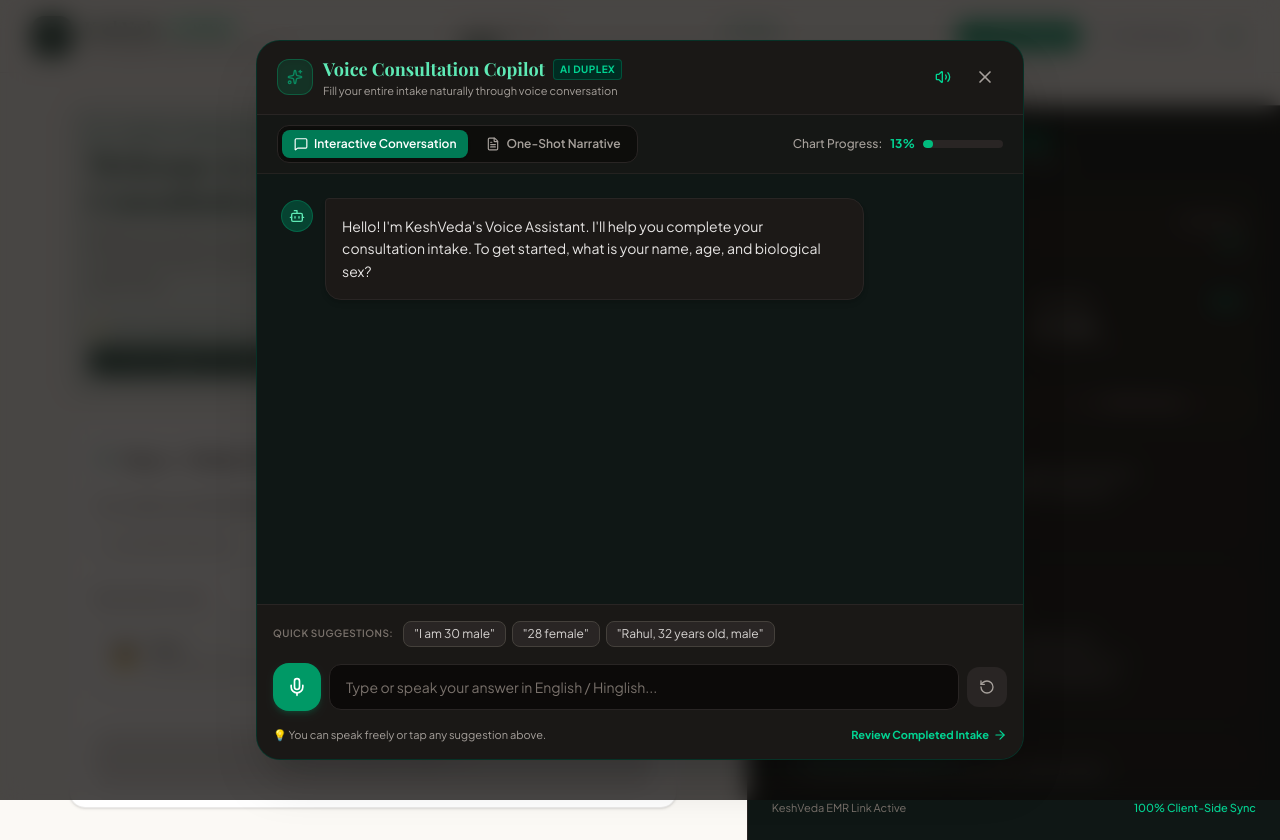
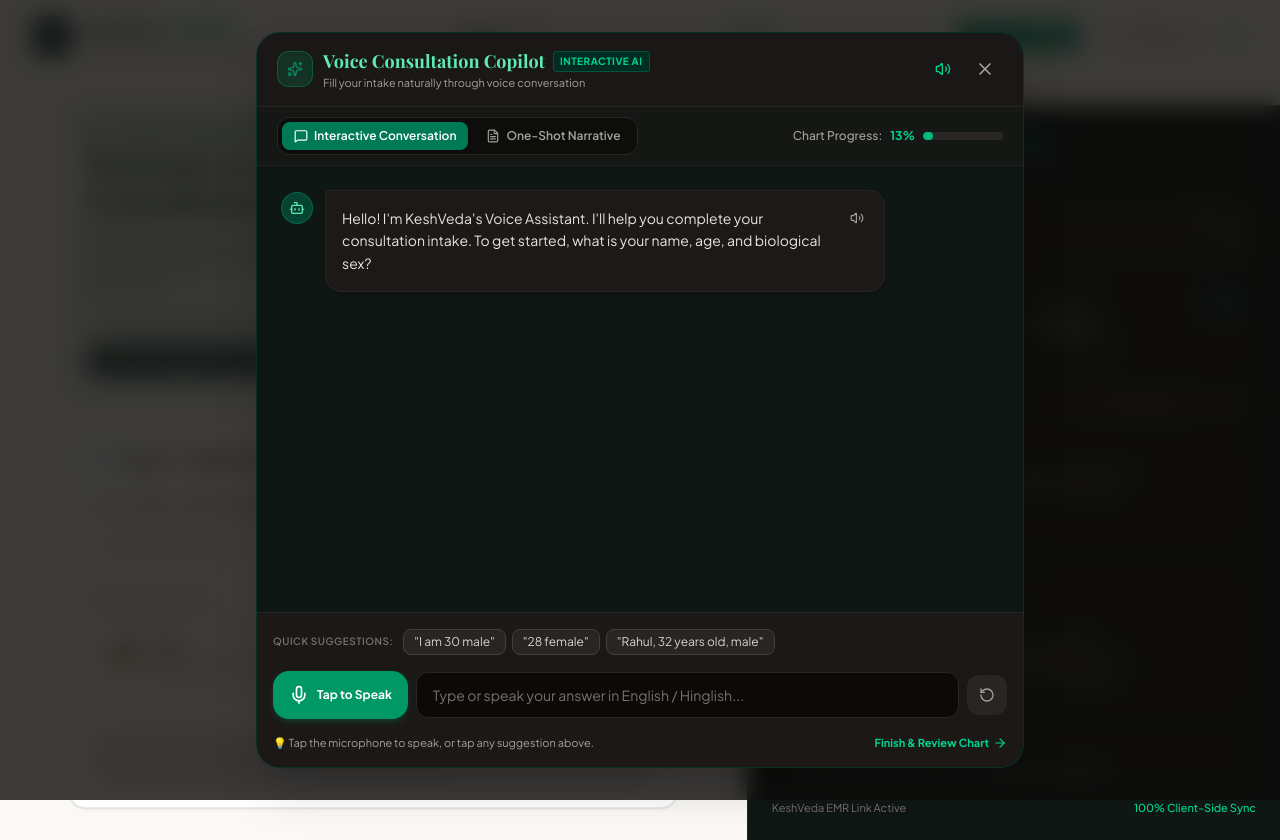
Before and after one commit to Supriyo760/KeshVeda, a React (Vite) app: page / in a window 1280 px wide. Both pictures are taken after a click on the button "Voice Copilot". Built offline with nearby package versions, Linux system fonts and the light colour scheme; a web font is replaced by a local one.

Commit message:
fix: eliminate speech recognition feedback loop with tap-to-speak user control and audio safety checks

```diff
--- a/src/components/StoryModeModal.tsx
+++ b/src/components/StoryModeModal.tsx
@@ -1,4 +1,4 @@
-import React, { useState, useEffect, useRef, useCallback } from 'react';
+import React, { useState, useEffect, useRef } from 'react';
 import { useIntake } from '../context/IntakeContext';
 import { extractIntakeFromNarrative, ExtractionResult } from '../engine/nlpExtractor';
 import { determineNextQuestion, buildConversationalResponse, CopilotMessage, NextQuestionPlan } from '../engine/voiceCopilot';
@@ -17,7 +17,8 @@ import {
   User,
   Send,
   RotateCcw,
-  CheckCircle2
+  CheckCircle2,
+  Play
 } from 'lucide-react';
 
 export const StoryModeModal: React.FC = () => {
@@ -52,26 +53,25 @@ export const StoryModeModal: React.FC = () => {
 
   const recognitionRef = useRef<any>(null);
   const chatBottomRef = useRef<HTMLDivElement>(null);
+  const isListeningRef = useRef(isListening);
+  isListeningRef.current = isListening;
+  const isAudioMutedRef = useRef(isAudioMuted);
+  isAudioMutedRef.current = isAudioMuted;
   const intakeRef = useRef(intake);
   intakeRef.current = intake;
 
   // Speak AI text using Web Speech Synthesis
-  const speakAiMessage = useCallback((textToSpeak: string, autoListenAfter = true) => {
+  const speakText = (textToSpeak: string) => {
     if (typeof window === 'undefined' || !('speechSynthesis' in window)) return;
     window.speechSynthesis.cancel();
 
-    if (isAudioMuted) {
-      if (autoListenAfter && recognitionRef.current && !isListening) {
-        try { recognitionRef.current.start(); setIsListening(true); } catch (e) {}
-      }
-      return;
-    }
+    if (isAudioMutedRef.current) return;
 
     const utterance = new SpeechSynthesisUtterance(textToSpeak);
     utterance.rate = 1.05;
     utterance.pitch = 1.0;
 
-    // Pick an English-IN or clear natural English voice if available
+    // Pick clean natural English voice if available
     const voices = window.speechSynthesis.getVoices();
     const preferredVoice = voices.find(v => v.lang.includes('en-IN') || v.lang.includes('en_IN')) ||
                            voices.find(v => v.name.includes('Google') || v.name.includes('Natural')) ||
@@ -80,21 +80,10 @@ export const StoryModeModal: React.FC = () => {
 
     utterance.onstart = () => {
       setIsAiSpeaking(true);
-      if (isListening && recognitionRef.current) {
-        try { recognitionRef.current.stop(); setIsListening(false); } catch (e) {}
-      }
     };
 
     utterance.onend = () => {
       setIsAiSpeaking(false);
-      if (autoListenAfter && recognitionRef.current && !isListening) {
-        try {
-          recognitionRef.current.start();
-          setIsListening(true);
-        } catch (e) {
-          console.warn('Auto-listen error:', e);
-        }
-      }
     };
 
     utterance.onerror = () => {
@@ -102,7 +91,7 @@ export const StoryModeModal: React.FC = () => {
     };
 
     window.speechSynthesis.speak(utterance);
-  }, [isAudioMuted, isListening]);
+  };
 
   // Initialize Speech Recognition
   useEffect(() => {
@@ -115,6 +104,7 @@ export const StoryModeModal: React.FC = () => {
         recognition.lang = 'en-IN';
 
         recognition.onresult = (event: any) => {
+          setIsListening(false);
           const transcript = event.results[0][0].transcript;
           if (activeMode === 'copilot') {
             handlePatientSpokenTurn(transcript);
@@ -124,7 +114,7 @@ export const StoryModeModal: React.FC = () => {
         };
 
         recognition.onerror = (err: any) => {
-          console.warn('Speech recognition error:', err);
+          console.warn('Speech recognition status:', err.error);
           setIsListening(false);
         };
 
@@ -139,7 +129,9 @@ export const StoryModeModal: React.FC = () => {
     }
 
     return () => {
-      if (recognitionRef.current) recognitionRef.current.stop();
+      if (recognitionRef.current) {
+        try { recognitionRef.current.stop(); } catch (e) {}
+      }
       if (typeof window !== 'undefined' && 'speechSynthesis' in window) {
         window.speechSynthesis.cancel();
       }
@@ -161,7 +153,7 @@ export const StoryModeModal: React.FC = () => {
     }
   }, [freeFlowText, intake]);
 
-  // Initial Copilot greeting on open
+  // Initial Copilot greeting when modal opens
   useEffect(() => {
     if (isStoryModalOpen && activeMode === 'copilot' && messages.length === 0) {
       const initialPlan = determineNextQuestion(intakeRef.current);
@@ -176,14 +168,26 @@ export const StoryModeModal: React.FC = () => {
 
       setMessages([welcomeMsg]);
       setTimeout(() => {
-        speakAiMessage(initialPlan.promptText, true);
-      }, 300);
+        speakText(initialPlan.promptText);
+      }, 250);
     }
-  }, [isStoryModalOpen, activeMode, speakAiMessage]);
+  }, [isStoryModalOpen, activeMode]);
 
   // Handle patient spoken / typed reply in Copilot mode
   const handlePatientSpokenTurn = (text: string) => {
     if (!text.trim()) return;
+
+    // Stop listening
+    if (recognitionRef.current) {
+      try { recognitionRef.current.stop(); } catch (e) {}
+    }
+    setIsListening(false);
+
+    // Cancel any current AI speech
+    if (typeof window !== 'undefined' && 'speechSynthesis' in window) {
+      window.speechSynthesis.cancel();
+    }
+    setIsAiSpeaking(false);
 
     // 1. Run NLP Extraction
     const extractionResult = extractIntakeFromNarrative(text, intakeRef.current);
@@ -218,7 +222,8 @@ export const StoryModeModal: React.FC = () => {
     const aiResponseText = buildConversationalResponse(
       extractionResult.confidenceSummary.map(c => c.label),
       nextPlan,
-      updatedIntake.metadata.patient_name
+      updatedIntake.metadata.patient_name,
+      text
     );
 
     const aiMsg: CopilotMessage = {
@@ -231,25 +236,31 @@ export const StoryModeModal: React.FC = () => {
     setMessages(prev => [...prev, userMsg, aiMsg]);
     setCopilotInput('');
 
-    // Speak AI response and auto-listen
-    speakAiMessage(aiResponseText, nextPlan.topic !== 'all_complete');
+    // Speak AI response cleanly
+    setTimeout(() => {
+      speakText(aiResponseText);
+    }, 100);
   };
 
   const toggleMic = () => {
     if (!recognitionRef.current) return;
+
+    // Stop any playing speech before listening
+    if (typeof window !== 'undefined' && 'speechSynthesis' in window) {
+      window.speechSynthesis.cancel();
+    }
+    setIsAiSpeaking(false);
+
     if (isListening) {
-      recognitionRef.current.stop();
+      try { recognitionRef.current.stop(); } catch (e) {}
       setIsListening(false);
     } else {
-      if (typeof window !== 'undefined' && 'speechSynthesis' in window) {
-        window.speechSynthesis.cancel();
-      }
-      setIsAiSpeaking(false);
       try {
         recognitionRef.current.start();
         setIsListening(true);
       } catch (err) {
-        console.error('Mic start error:', err);
+        console.warn('Mic start notice:', err);
+        setIsListening(false);
       }
     }
   };
@@ -258,7 +269,9 @@ export const StoryModeModal: React.FC = () => {
     if (typeof window !== 'undefined' && 'speechSynthesis' in window) {
       window.speechSynthesis.cancel();
     }
-    if (recognitionRef.current) recognitionRef.current.stop();
+    if (recognitionRef.current) {
+      try { recognitionRef.current.stop(); } catch (e) {}
+    }
     setIsStoryModalOpen(false);
     goToStep('summary_review');
   };
@@ -284,14 +297,14 @@ export const StoryModeModal: React.FC = () => {
       timestamp: Date.now(),
     };
     setMessages([welcomeMsg]);
-    speakAiMessage(initialPlan.promptText, true);
+    speakText(initialPlan.promptText);
   };
 
   if (!isStoryModalOpen) return null;
 
   return (
-    <div className="fixed inset-0 z-50 flex items-center justify-center p-3 sm:p-4 bg-stone-950/75 backdrop-blur-md animate-in fade-in duration-200">
-      <div className="bg-[#0F1715] text-stone-100 rounded-3xl max-w-3xl w-full border border-emerald-900/50 shadow-2xl overflow-hidden flex flex-col h-[90vh] max-h-[750px]">
+    <div className="fixed inset-0 z-50 flex items-center justify-center p-3 sm:p-4 bg-stone-950/80 backdrop-blur-md animate-in fade-in duration-200">
+      <div className="bg-[#0F1715] text-stone-100 rounded-3xl max-w-3xl w-full border border-emerald-900/50 shadow-2xl overflow-hidden flex flex-col h-[92vh] max-h-[760px]">
         {/* Modal Top Header */}
         <div className="flex items-center justify-between px-5 py-3.5 border-b border-stone-800 bg-stone-900/90 shrink-0">
           <div className="flex items-center gap-2.5">
@@ -304,17 +317,24 @@ export const StoryModeModal: React.FC = () => {
                   Voice Consultation Copilot
                 </h2>
                 <span className="text-[10px] uppercase font-bold tracking-wider px-1.5 py-0.5 rounded bg-emerald-950 text-emerald-400 border border-emerald-700/50">
-                  AI Duplex
+                  Interactive AI
                 </span>
               </div>
-              <p className="text-[11px] text-stone-400">Fill your entire intake naturally through voice conversation</p>
+              <p className="text-[11px] text-stone-400">Fill your intake naturally through voice conversation</p>
             </div>
           </div>
 
           <div className="flex items-center gap-2">
             {/* Audio Voice Mute Toggle */}
             <button
-              onClick={() => setIsAudioMuted(!isAudioMuted)}
+              onClick={() => {
+                const nextMuted = !isAudioMuted;
+                setIsAudioMuted(nextMuted);
+                if (nextMuted && typeof window !== 'undefined' && 'speechSynthesis' in window) {
+                  window.speechSynthesis.cancel();
+                  setIsAiSpeaking(false);
+                }
+              }}
               className="p-2 rounded-xl text-stone-400 hover:text-white hover:bg-stone-800 transition-colors"
               title={isAudioMuted ? "Unmute AI Voice Readout" : "Mute AI Voice Readout"}
             >
@@ -325,7 +345,9 @@ export const StoryModeModal: React.FC = () => {
             <button
               onClick={() => {
                 if (typeof window !== 'undefined' && 'speechSynthesis' in window) window.speechSynthesis.cancel();
-                if (recognitionRef.current) recognitionRef.current.stop();
+                if (recognitionRef.current) {
+                  try { recognitionRef.current.stop(); } catch (e) {}
+                }
                 setIsStoryModalOpen(false);
               }}
               className="p-2 rounded-xl text-stone-400 hover:text-white hover:bg-stone-800 transition-colors"
@@ -393,13 +415,24 @@ export const StoryModeModal: React.FC = () => {
                     )}
 
                     <div
-                      className={`max-w-[82%] sm:max-w-[75%] p-3.5 sm:p-4 rounded-2xl text-xs sm:text-sm leading-relaxed ${
+                      className={`max-w-[84%] sm:max-w-[78%] p-3.5 sm:p-4 rounded-2xl text-xs sm:text-sm leading-relaxed ${
                         isAi
                           ? 'bg-stone-900 border border-stone-800 text-stone-200 rounded-tl-sm shadow-md'
                           : 'bg-emerald-700 text-white rounded-tr-sm shadow-md shadow-emerald-900/30'
                       }`}
                     >
-                      <p>{msg.text}</p>
+                      <div className="flex items-start justify-between gap-2">
+                        <p>{msg.text}</p>
+                        {isAi && (
+                          <button
+                            onClick={() => speakText(msg.text)}
+                            className="p-1 rounded text-stone-400 hover:text-emerald-400 transition-colors shrink-0"
+                            title="Replay Audio"
+                          >
+                            <Volume2 className="w-3.5 h-3.5" />
+                          </button>
+                        )}
+                      </div>
 
                       {/* Extracted Entity Badges */}
                       {msg.extractedPills && msg.extractedPills.length > 0 && (
@@ -407,7 +440,7 @@ export const StoryModeModal: React.FC = () => {
                           {msg.extractedPills.map((pill, idx) => (
                             <span
                               key={idx}
-                              className="inline-flex items-center gap-1 text-[11px] font-semibold px-2 py-0.5 rounded-md bg-emerald-950/80 text-emerald-300 border border-emerald-700/50"
+                              className="inline-flex items-center gap-1 text-[11px] font-semibold px-2 py-0.5 rounded-md bg-emerald-950/90 text-emerald-300 border border-emerald-700/50"
                             >
                               <Check className="w-3 h-3 text-emerald-400" />
                               <span>{pill.label}: <strong>{pill.value}</strong></span>
@@ -428,16 +461,16 @@ export const StoryModeModal: React.FC = () => {
 
               {/* Status Indicator when AI is speaking or Listening */}
               {isAiSpeaking && (
-                <div className="flex items-center gap-2 text-xs text-emerald-400 bg-emerald-950/40 border border-emerald-800/40 p-2.5 rounded-xl w-fit animate-pulse">
+                <div className="flex items-center gap-2 text-xs text-emerald-400 bg-emerald-950/40 border border-emerald-800/40 p-2.5 rounded-xl w-fit">
                   <Volume2 className="w-4 h-4 animate-bounce" />
                   <span>KeshVeda Assistant is speaking...</span>
                 </div>
               )}
 
               {isListening && (
-                <div className="flex items-center gap-2 text-xs text-red-400 bg-red-950/30 border border-red-800/30 p-2.5 rounded-xl w-fit">
+                <div className="flex items-center gap-2 text-xs text-red-400 bg-red-950/40 border border-red-800/40 p-2.5 rounded-xl w-fit">
                   <span className="w-2.5 h-2.5 rounded-full bg-red-500 animate-ping" />
-                  <span>Listening to you... speak naturally</span>
+                  <span>Listening... Speak your answer now (or tap mic to stop)</span>
                 </div>
               )}
 
@@ -445,7 +478,7 @@ export const StoryModeModal: React.FC = () => {
             </div>
 
             {/* Interactive Turn Controls Centerpiece */}
-            <div className="p-4 border-t border-stone-800 bg-stone-900/90 space-y-3 shrink-0">
+            <div className="p-4 border-t border-stone-800 bg-stone-900/95 space-y-3 shrink-0">
               {/* Quick Reply Chips */}
               {currentPlan.suggestedQuickReplies.length > 0 && (
                 <div className="flex items-center gap-1.5 overflow-x-auto pb-1 scrollbar-none">
@@ -456,7 +489,7 @@ export const StoryModeModal: React.FC = () => {
                     <button
                       key={idx}
                       onClick={() => handlePatientSpokenTurn(reply)}
-                      className="px-2.5 py-1 rounded-lg text-xs bg-stone-800 hover:bg-emerald-950 hover:border-emerald-700/60 border border-stone-700 text-stone-300 hover:text-emerald-200 transition-all whitespace-nowrap shrink-0"
+                      className="px-2.5 py-1 rounded-lg text-xs bg-stone-800 hover:bg-emerald-950 hover:border-emerald-700/60 border border-stone-700 text-stone-300 hover:text-emerald-200 transition-all whitespace-nowrap shrink-0 active:scale-95"
                     >
                       "{reply}"
                     </button>
@@ -470,16 +503,19 @@ export const StoryModeModal: React.FC = () => {
                 <button
                   onClick={toggleMic}
                   disabled={!speechSupported}
-                  className={`relative w-12 h-12 rounded-2xl flex items-center justify-center transition-all shadow-md shrink-0 ${
+                  className={`relative px-4 h-12 rounded-2xl flex items-center justify-center gap-2 font-bold text-xs transition-all shadow-md shrink-0 ${
                     isListening
-                      ? 'bg-red-500 text-white shadow-red-500/40 scale-105 animate-pulse'
+                      ? 'bg-red-500 hover:bg-red-600 text-white shadow-red-500/40 scale-105 animate-pulse'
                       : isAiSpeaking
                       ? 'bg-amber-600 text-white'
                       : 'bg-emerald-600 hover:bg-emerald-500 text-white shadow-emerald-600/20 active:scale-95'
                   }`}
-                  title={isListening ? "Stop Listening" : "Tap to Speak"}
+                  title={isListening ? "Tap to Stop Listening" : "Tap to Speak"}
                 >
                   {isListening ? <MicOff className="w-5 h-5" /> : <Mic className="w-5 h-5" />}
+                  <span className="hidden sm:inline">
+                    {isListening ? 'Stop' : 'Tap to Speak'}
+                  </span>
                 </button>
 
                 {/* Text Input for Typing if preferred */}
@@ -496,8 +532,6 @@ export const StoryModeModal: React.FC = () => {
                     placeholder={
                       isListening
                         ? "Listening to your voice..."
-                        : isAiSpeaking
-                        ? "Assistant speaking..."
                         : "Type or speak your answer in English / Hinglish..."
                     }
                     className="w-full bg-stone-950 border border-stone-800 rounded-xl px-4 py-3 text-xs sm:text-sm text-stone-100 placeholder-stone-500 focus:outline-none focus:border-emerald-500 pr-10"
@@ -525,13 +559,13 @@ export const StoryModeModal: React.FC = () => {
               {/* Bottom Finish Handoff Bar */}
               <div className="flex items-center justify-between pt-1 text-[11px] text-stone-400">
                 <span className="flex items-center gap-1">
-                  💡 You can speak freely or tap any suggestion above.
+                  💡 Tap the microphone to speak, or tap any suggestion above.
                 </span>
                 <button
                   onClick={handleFinishAndReview}
                   className="flex items-center gap-1 font-bold text-emerald-400 hover:text-emerald-300 transition-colors"
                 >
-                  <span>Review Completed Intake</span>
+                  <span>Finish & Review Chart</span>
                   <ArrowRight className="w-3.5 h-3.5" />
                 </button>
               </div>
--- a/src/engine/voiceCopilot.ts
+++ b/src/engine/voiceCopilot.ts
@@ -220,7 +220,8 @@ export function determineNextQuestion(intake: GenoRootIntakeSchema): NextQuestio
 export function buildConversationalResponse(
   extractedLabels: string[],
   nextPlan: NextQuestionPlan,
-  patientName?: string
+  patientName?: string,
+  rawUserInput?: string
 ): string {
   if (nextPlan.topic === 'all_complete') {
     return `Thank you${patientName ? `, ${patientName}` : ''}! I have recorded and validated all 16 clinical areas for your doctor. Your EMR note and genetic risk profile are ready for review.`;
@@ -230,6 +231,8 @@ export function buildConversationalResponse(
   if (extractedLabels.length > 0) {
     const summary = extractedLabels.slice(0, 3).join(', ');
     ack = `Recorded your ${summary}.`;
+  } else if (rawUserInput && rawUserInput.trim().length > 0) {
+    ack = "Understood.";
   }
 
   return `${ack} ${nextPlan.promptText}`;
```
